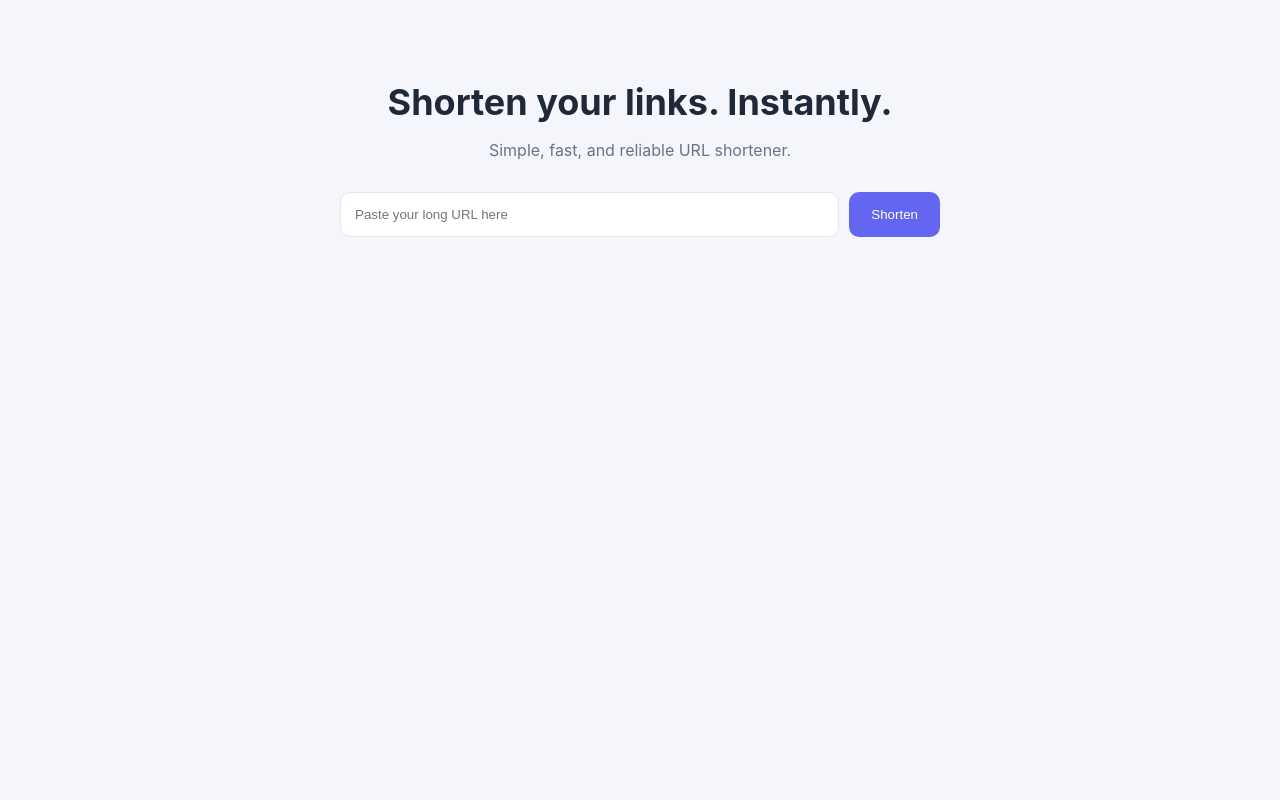
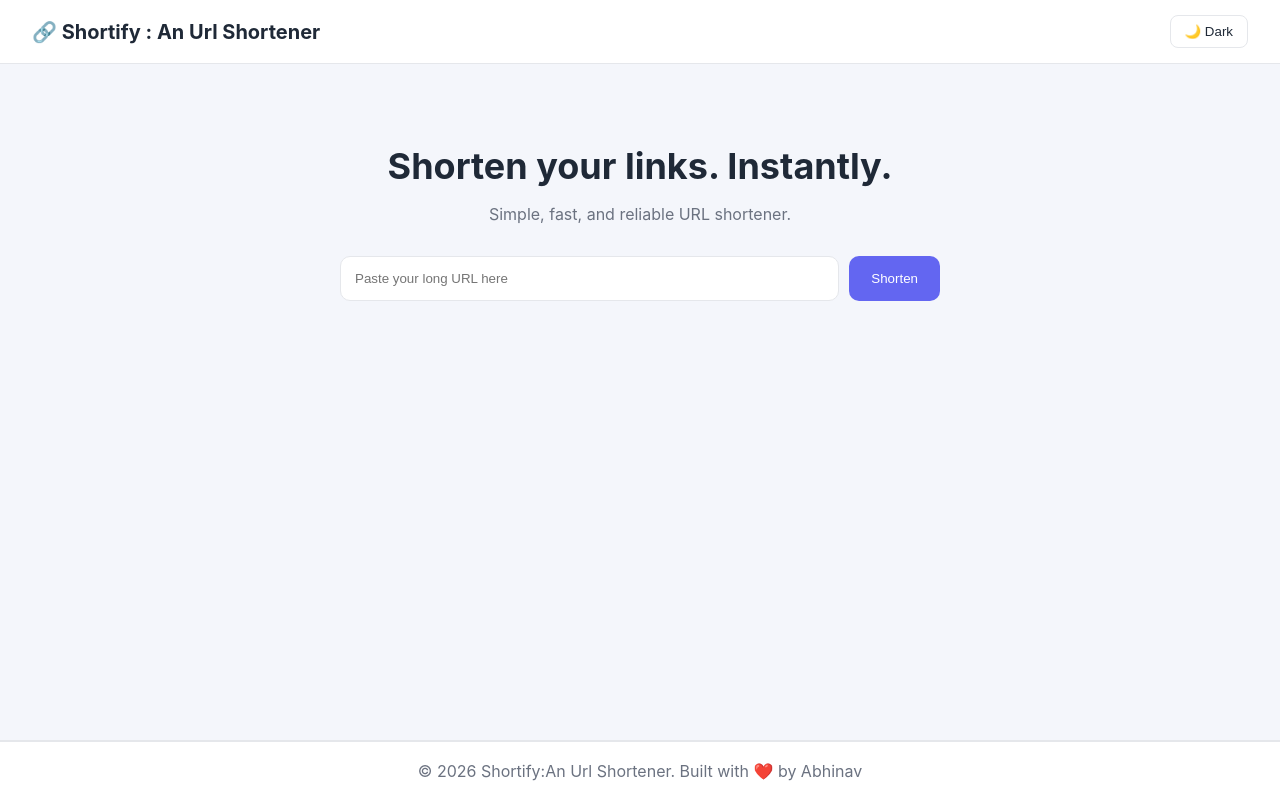
Before and after one commit to Abhinavan2004/Shortify-An-Url-Shortener, a React (Vite) app in the folder frontend/url-shortener/: page / in a window 1280 px wide. Built offline with nearby package versions, Linux system fonts and the light colour scheme.

Commit message:
Added dark and light mode functionality

```diff
--- a/frontend/url-shortener/src/App.jsx
+++ b/frontend/url-shortener/src/App.jsx
@@ -1,11 +1,29 @@
-import UrlShortener from './components/UrlShortener'
+import { useState } from 'react';
+import Navbar from './components/NavBar';
+import UrlShortener from './components/UrlShortener';
+import Footer from './components/Footer';
 
 function App() {
+  const [theme, setTheme] = useState('light');
+
+  const toggleTheme = () => {
+    const newTheme = theme === 'light' ? 'dark' : 'light';
+    setTheme(newTheme);
+    document.documentElement.setAttribute('data-theme', newTheme);
+  };
+
   return (
-    <div>
-      <UrlShortener />
+    <div style={{ minHeight: '100vh', display: 'flex', flexDirection: 'column' }}>
+      <Navbar theme={theme} toggleTheme={toggleTheme} />
+
+      {/* Main content grows */}
+      <div style={{ flex: 1 }}>
+        <UrlShortener />
+      </div>
+
+      <Footer />
     </div>
-  )
+  );
 }
 
-export default App
+export default App;
--- a/frontend/url-shortener/src/components/Footer.jsx
+++ b/frontend/url-shortener/src/components/Footer.jsx
@@ -0,0 +1,11 @@
+import '../styles/footer.css';
+
+function Footer() {
+  return (
+    <footer className="footer">
+      © 2026 Shortify:An Url Shortener. Built with ❤️ by Abhinav
+    </footer>
+  );
+}
+
+export default Footer;
--- a/frontend/url-shortener/src/components/NavBar.jsx
+++ b/frontend/url-shortener/src/components/NavBar.jsx
@@ -3,7 +3,7 @@ import '../styles/navbar.css';
 function Navbar({ theme, toggleTheme }) {
   return (
     <nav className="navbar">
-      <div className="logo">🔗 ShortLink</div>
+      <div className="logo">🔗 Shortify : An Url Shortener</div>
 
       <button className="theme-btn" onClick={toggleTheme}>
         {theme === 'light' ? '🌙 Dark' : '☀️ Light'}
--- a/frontend/url-shortener/src/index.css
+++ b/frontend/url-shortener/src/index.css
@@ -2,6 +2,10 @@
 
 * {
   box-sizing: border-box;
+}
+
+html, body, #root {
+  height: 100%;
 }
 
 body {
--- /dev/null
+++ b/frontend/url-shortener/src/styles/footer.css
@@ -0,0 +1,9 @@
+.footer {
+  height: 60px;
+  display: flex;
+  align-items: center;
+  justify-content: center;
+  color: var(--subtext);
+  border-top: 2px solid var(--border);
+  background: var(--card);
+}
```
